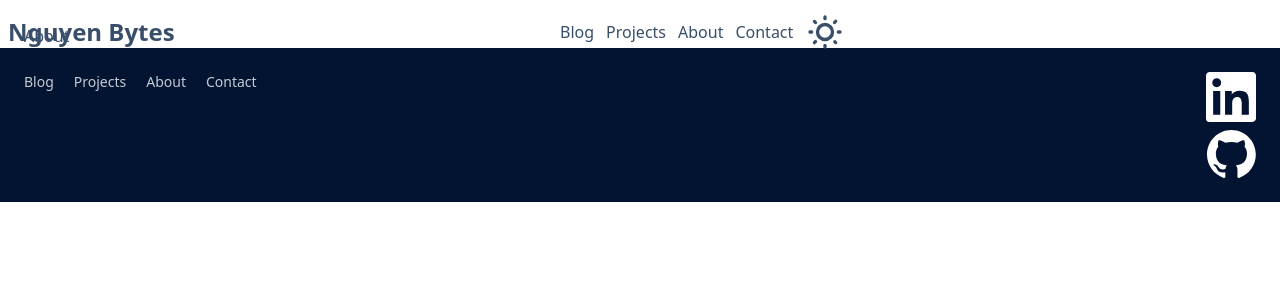
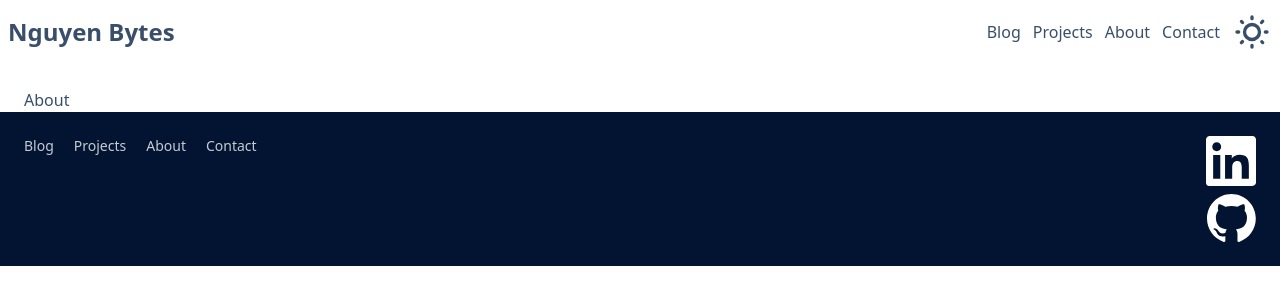
Before and after one commit to vietnguyen-dev/nguyenbytes-blog, a React (Vite) app: page /about in a window 1280 px wide. Shown: the top 304 px of the page. Built offline with nearby package versions, Linux system fonts and the light colour scheme; no server answers.

Commit message:
redoing formatting

```diff
--- a/src/components/UI/Page.tsx
+++ b/src/components/UI/Page.tsx
@@ -26,11 +26,7 @@ const Page: React.FC<iPageProps> = ({ children }) => {
   return (
     <ThemeProvider>
       <div
-        className={`navbar z-50 ${
-          scrollY > 50
-            ? "sticky bg-base-100 bg-opacity-75 shadow-xl"
-            : "absolute"
-        } top-0 md:w-2/3 md:mx-auto`}
+        className={`navbar z-50 sticky bg-base-100 bg-opacity-75 top-0 ${scrollY > 50 && `shadow-xl`}`}
       >
         <div className="flex-1">
           <h3 className="font-bold text-2xl">
```
